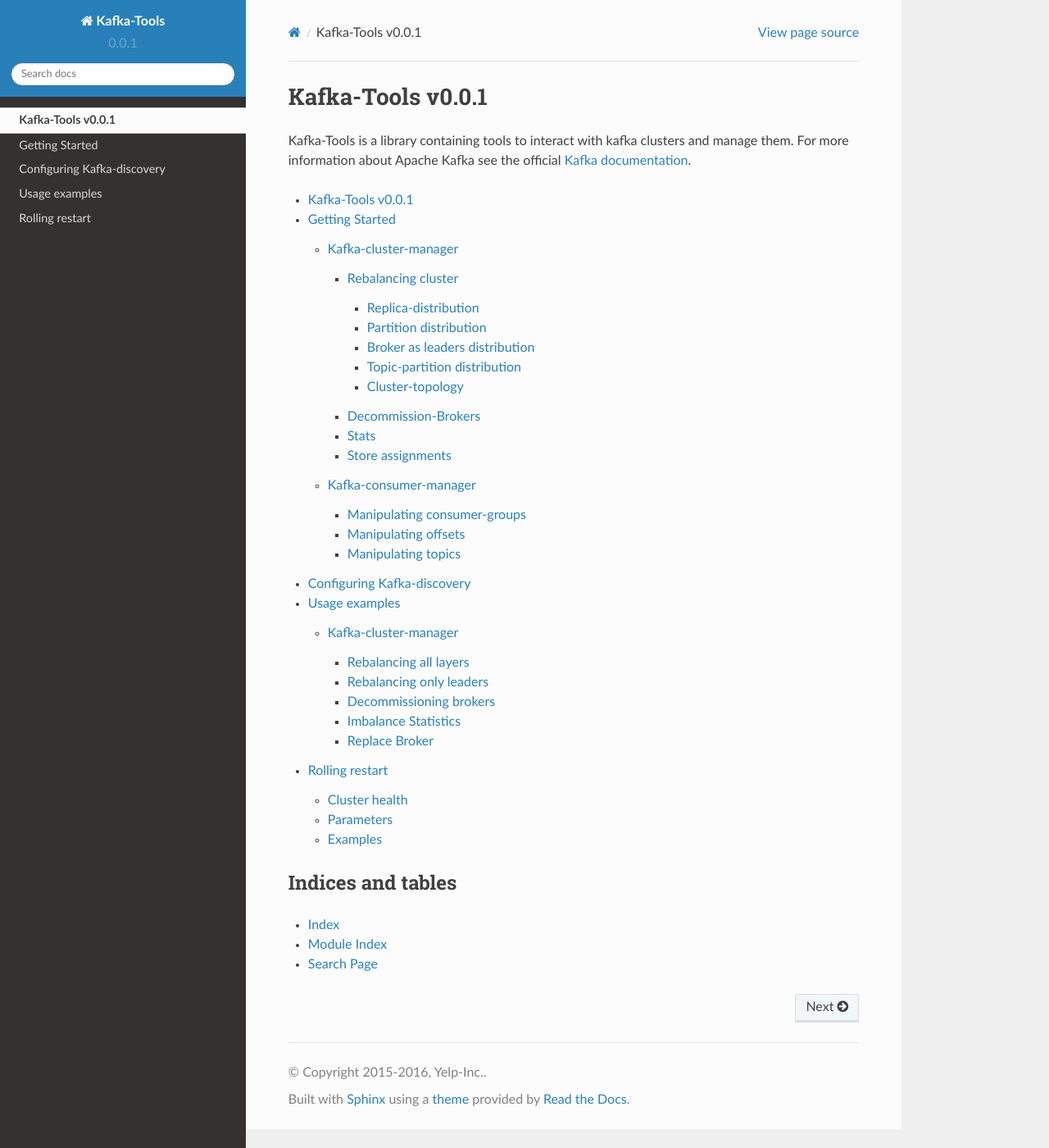
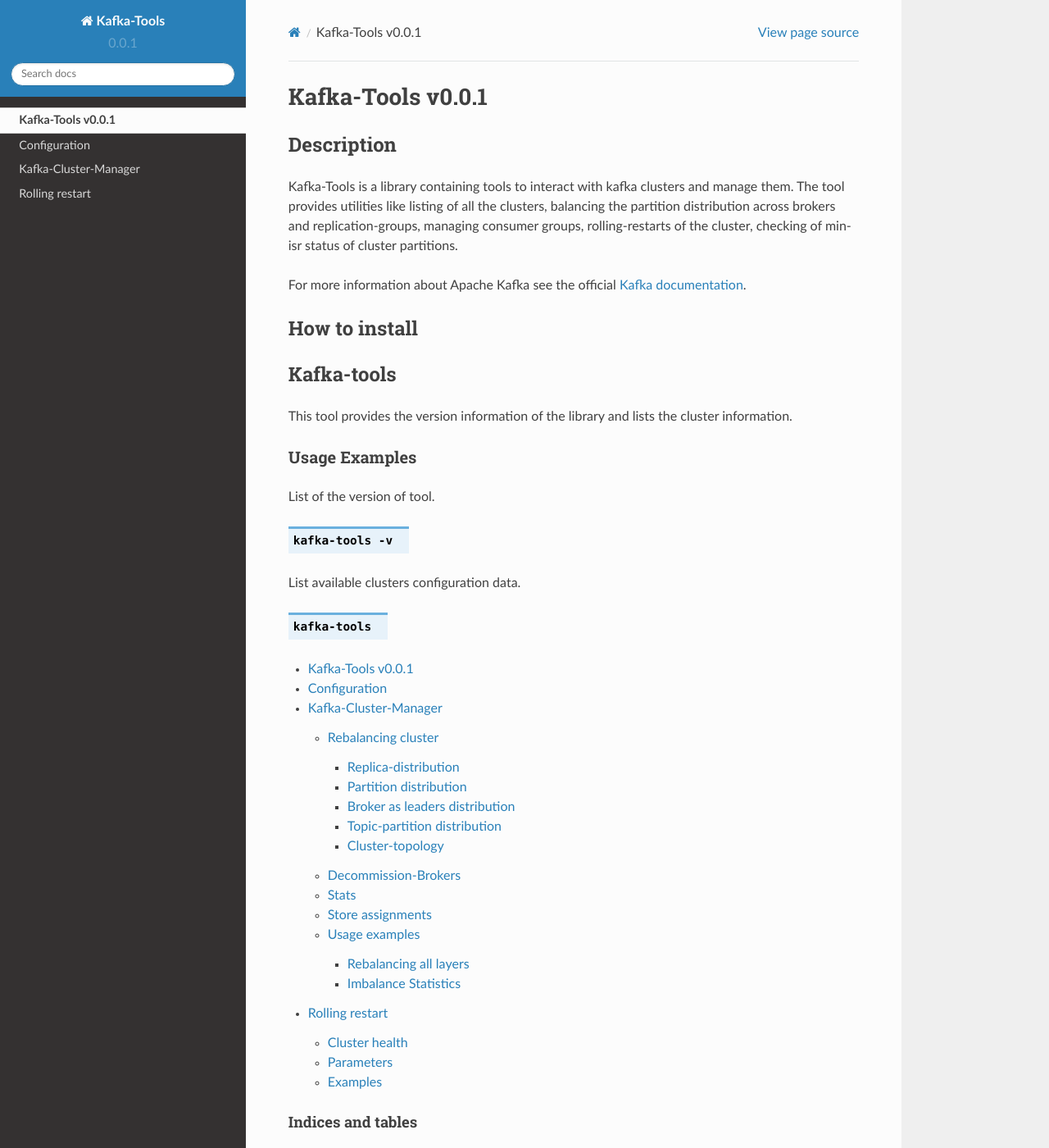
Before and after one commit to Yelp/kafka-utils, a Sphinx documentation site: the page built from docs/source/index.rst, in a window 1280 px wide and 1400 px high. Shown: the whole window at 82% size. Built offline with Sphinx 7.4.7 and the Read the Docs theme 2.0.0, drawn with Linux system fonts in a browser that asks for light colours.

Commit message:
re-structuring docs

```diff
--- a/docs/source/index.rst
+++ b/docs/source/index.rst
@@ -1,8 +1,34 @@
 Kafka-Tools v\ |version|
 ########################
 
-Kafka-Tools is a library containing tools to interact with kafka clusters and manage them.
+Description
+***********
+Kafka-Tools is a library containing tools to interact with kafka clusters and manage them. The tool provides utilities
+like listing of all the clusters, balancing the partition distribution across brokers and replication-groups, managing
+consumer groups, rolling-restarts of the cluster, checking of min-isr status of cluster partitions.
+
 For more information about Apache Kafka see the official `Kafka documentation`_.
+
+How to install
+**************
+
+Kafka-tools
+***********
+This tool provides the version information of the library and lists the cluster information.
+
+Usage Examples
+--------------
+
+List of the version of tool.
+
+.. option::
+    kafka-tools -v
+
+List available clusters configuration data.
+
+.. option::
+    kafka-tools
+
 
 .. _Kafka documentation: http://kafka.apache.org/documentation.html#introduction
 
@@ -10,9 +36,8 @@
    :maxdepth: -1
 
    self
-   getting_started
    config
-   examples
+   kafka_cluster_manager
    kafka_rolling_restart
 
 
--- a/docs/source/getting_started.rst
+++ b/docs/source/kafka_cluster_manager.rst
@@ -1,7 +1,4 @@
-Getting Started
-###############
-
-Kafka-cluster-manager
+Kafka-Cluster-Manager
 *********************
 This tool provides a set of commands to manipulate and modify the cluster topology
 and get metrics for different states of the cluster. These include balancing the
@@ -14,31 +11,31 @@
 to bring it into a more balanced state. The goal is to load balance the cluster based
 on the distribution of the replicas across availability-zones (replication-groups or racks),
 distribution of partitions across the brokers, ingress-rate load on leaders. The
-imbalance-state of cluster has been characterized into 4 different layers :-
+imbalance-state of cluster has been characterized into 4 different layers.
 
 Replica-distribution
 --------------------
-    -- Uniform distribution of replicas across availability-zones.
+    * Uniform distribution of replicas across availability-zones.
 
 Partition distribution
 -----------------------
-    -- Uniform distribution of partitions across groups and brokers.
+    * Uniform distribution of partitions across groups and brokers.
 
 Broker as leaders distribution
 ------------------------------
-    -- Some brokers might be elected as leaders for more partitions than others.
-    This creates load-imbalance for these brokers. Balancing this layer ensures
-    the uniform election of brokers as leaders.
+    * Some brokers might be elected as leaders for more partitions than others.
+      This creates load-imbalance for these brokers. Balancing this layer ensures
+      the uniform election of brokers as leaders.
 
-.. note:: The rebalancing of this layer doesn't move any partitions across brokers.
+        .. note:: The rebalancing of this layer doesn't move any partitions across brokers.
 
-It re-elects a new leader for the partitions to ensure that every broker is chosen
-as a leader uniformly. Also, we consider each partition equally, independently from
-the partition size/rate.
+       It re-elects a new leader for the partitions to ensure that every broker is chosen
+       as a leader uniformly. Also, we consider each partition equally, independently from
+       the partition size/rate.
 
 Topic-partition distribution
 ----------------------------
-    -- Uniform distribution of partitions of the same topic across brokers.
+    * Uniform distribution of partitions of the same topic across brokers.
 
 The command provides the ability to balance one or more of these layers except for
 the topic-partition imbalance layer which will be balanced implicitly with replica or
@@ -93,24 +90,25 @@
 =================
 Display the current cluster-topology in valid json format.
 
-Kafka-consumer-manager
-**********************
 
-This kafka tool provides the ability to view and manipulate consumer offsets for a specific
-consumer group. For a given cluster, this tool provides  us with the following functionalities:-
+Usage examples
+==============
 
-Manipulating consumer-groups
-============================
+Rebalancing all layers
+----------------------
 
-Listing consumer-groups subscribed to the cluster. Copying, deleting and renaming of the group.
+Rebalance all layers for given cluster. This command will generate a plan with a
+maximum of 10 partition movements and 25 leader-only changes after rebalancing
+the cluster for all layers discussed before prior to sending it to zookeeper.
 
-Manipulating offsets
-====================
-For a given consumer-group, fetching current offsets, low and high watermarks for topics and
-partitions subscribed to the group.
-Setting, advancing, rewinding, saving and restoring of current-offsets.
+.. option::
+    kafka-cluster-manager --cluster-type <type> rebalance --replication-groups --brokers --leaders  --apply
+    --max-partition-movements 10 --max-leader-changes 25
 
-Manipulating topics
-===================
 
-For a given consumer-group and cluster, listing and unsubscribing topics.
+Imbalance Statistics
+--------------------
+Get imbalance statistics of the current cluster-state.
+
+.. option::
+    kafka-cluster-manager --cluster-type sample_type stats
```
Also changed, not shown: README.md (+10 -10 lines), docs/source/config.rst (+11 -10 lines), docs/source/examples.rst (deleted, +0 -54 lines).
